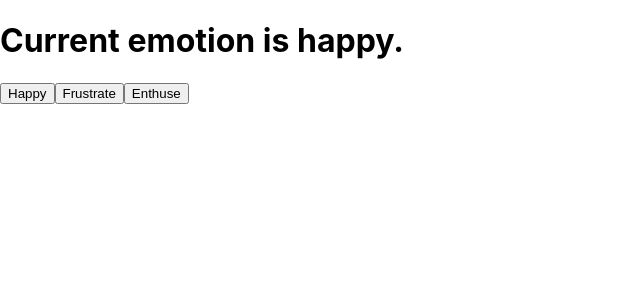
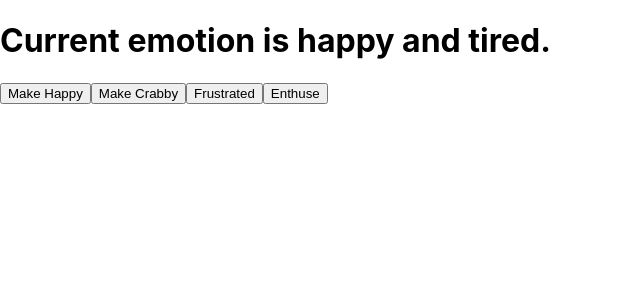
Before and after one commit to binarypsilocybin/linkedin-react, a React (Create React App) app: page / in a window 1280 px wide. Shown: the top 300 px of the page, without its empty margins (0-640 px from the left). Built offline with nearby package versions, Linux system fonts and the light colour scheme.

Commit message:
Working with useEffect

```diff
--- a/src/App.js
+++ b/src/App.js
@@ -1,15 +1,26 @@
-import React, { useState } from "react";
+import React, { useState, useEffect } from "react";
 import './App.css';
 
 function App() {
   const [emotion, setEmotion] = useState("happy");
+  const [secondary, setSecondary] = useState("tired")
+
+
+  useEffect(() => {
+    console.log(`It's ${emotion} around here!`)
+  }, [emotion]);
+
+  useEffect(() =>{
+    console.log(`It's ${secondary} around here!`)
+  }, [secondary])
 
   return (
     <>
-    <h1>Current emotion is {emotion}.</h1>
-    <button onClick={() => setEmotion("Happy")}>Happy</button>
-    <button onClick={() => setEmotion("Frustrated")}>Frustrate</button>
-    <button onClick={() => setEmotion("enthusiastic")}>Enthuse</button>
+      <h1>Current emotion is {emotion} and {secondary}.</h1>
+      <button onClick={() => setEmotion("Happy")}>Make Happy</button>
+      <button onClick={() => setSecondary("Crabby")}>Make Crabby</button>
+      <button onClick={() => setEmotion("Frustrated")}>Frustrated</button>
+      <button onClick={() => setEmotion("enthusiastic")}>Enthuse</button>
     </>
   )
 
```
